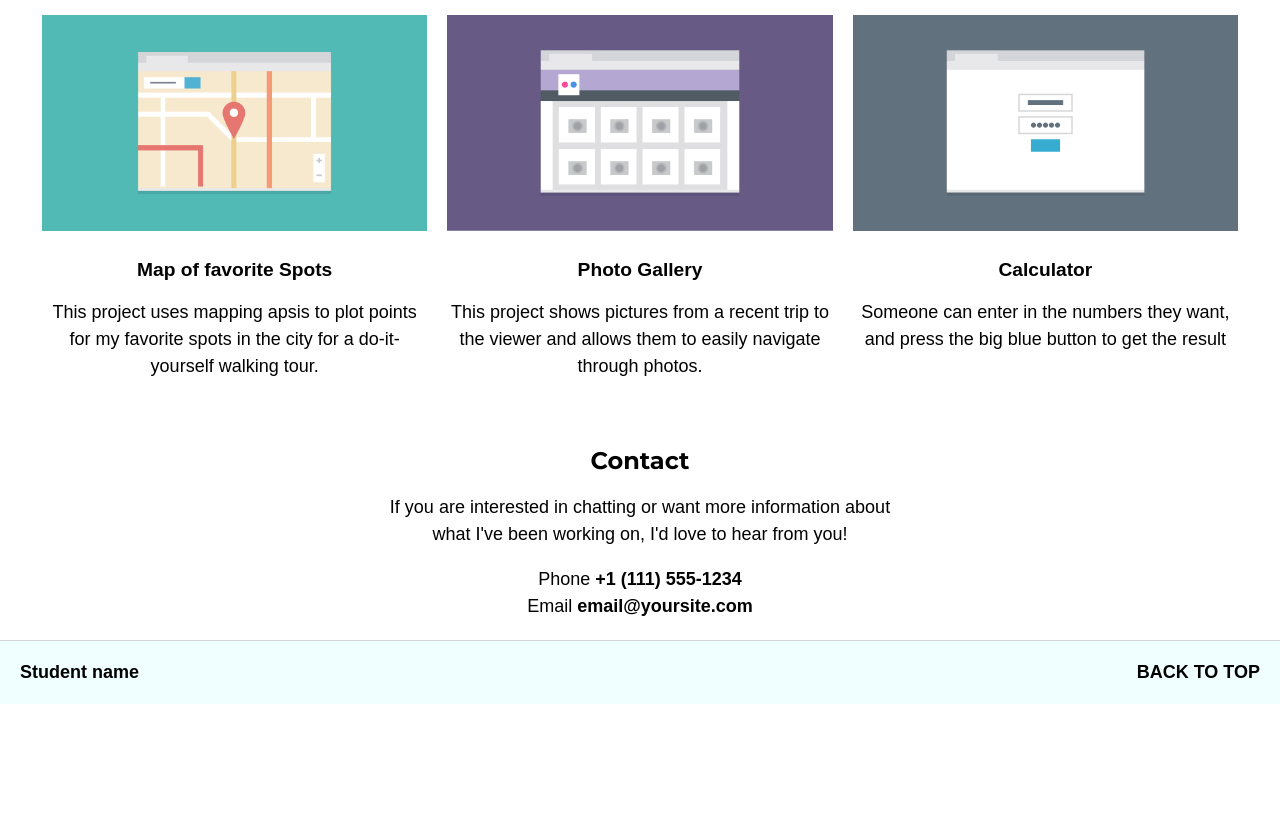
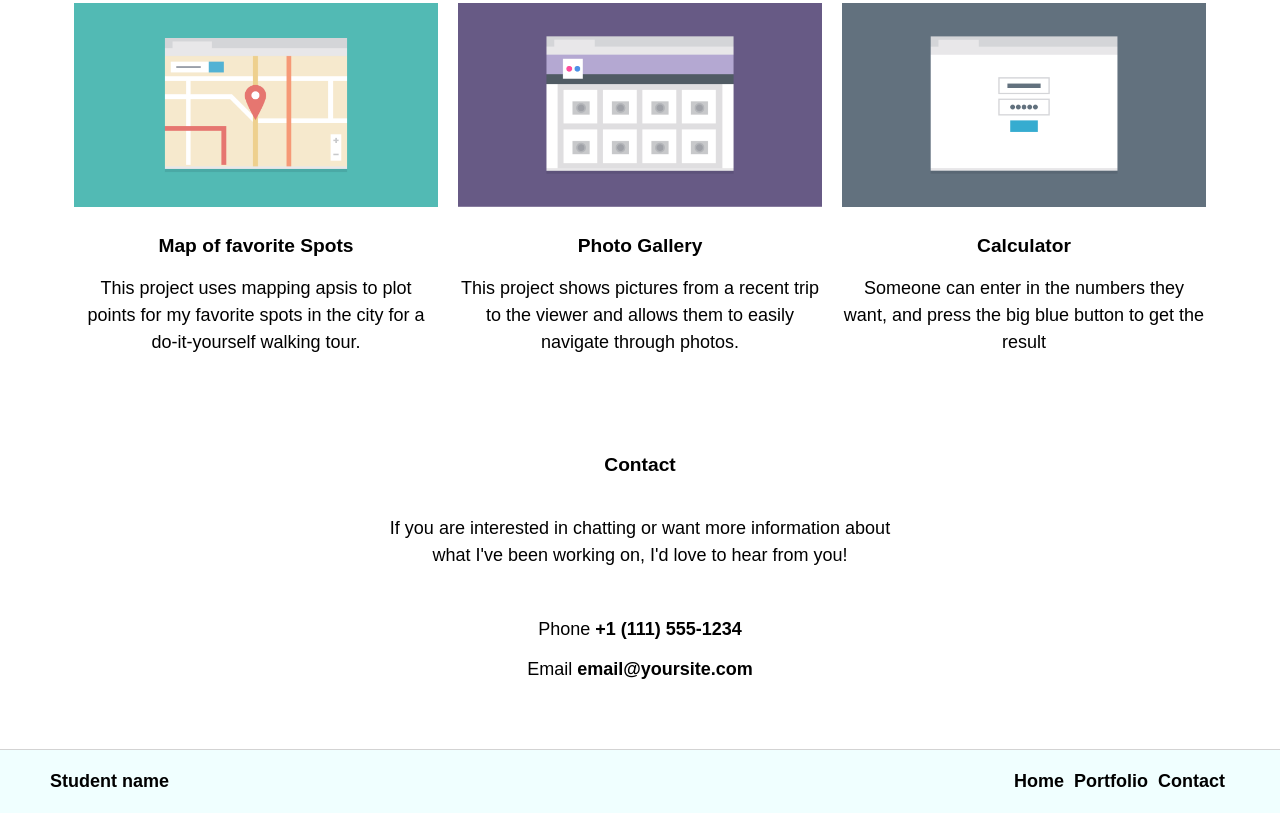
Before and after one commit to Ukjeent/responsive-layout-projekt, a plain HTML site: page index.html in a window 1280 px wide. Shown: the part 929-1742 px from the top of the page. Before the commit the page ends 1633 px from the top, so only its background shows below. Drawn offline with Linux system fonts and the light colour scheme.

Commit message:
Design updates

```diff
--- a/Css/style.css
+++ b/Css/style.css
@@ -109,7 +109,7 @@ footer {
 }
 
 .wrapper {
-    width: 95%;
+    width: 90%;
     margin: 0 auto;
 }
 
@@ -144,7 +144,7 @@ footer {
 }
 
 .profile-image {
-    max-width: 75%;
+    max-width: 80%;
     max-height: auto;
 }
 
@@ -155,6 +155,15 @@ footer {
     margin-right: auto;
 }
 
+.contact-section {
+    margin-top: 100px;
+}
+
+.contact-info {
+    line-height: 2.5rem;
+    margin-bottom: 60px;
+}
+
 /* =================================
   ID Element Styles
 ==================================== */
@@ -162,6 +171,12 @@ footer {
 /* =================================
   Media Queries
 ==================================== */
+
+@media (max-width: 767px) {
+    .footer-nav {
+        display: none;
+    }
+ }
 
 @media (min-width: 768px) {
 
@@ -205,8 +220,20 @@ footer {
     }
 
     .contact-section {
-    margin: auto;
+        margin: 50px auto 0 auto;
         width: 540px;
+    }
+
+    .contact-p {
+        margin: 40px 0;
+    }
+
+    .footer-back-to-top {
+        display: none;
+    }
+
+    footer {
+        padding-bottom: 50px;
     }
 
 }
@@ -215,6 +242,8 @@ footer {
 
     .main-header {
         flex-direction: row;
+        padding-left: 50px;
+        padding-right: 50px;
     }
 
     .nav-menu {
@@ -229,4 +258,10 @@ footer {
         margin: 0 10px 30px 10px;
     }
 
+    footer {
+        padding-bottom: 0px;
+        padding-left: 50px;
+        padding-right: 50px;
     }
+
+}
--- a/index.html
+++ b/index.html
@@ -72,8 +72,8 @@
         </div>
     </div>
         <div class="contact-section">
-            <h2>Contact</h2>
-            <p>If you are interested in chatting or want more information about what I've been working on, I'd love to hear from you!</p>
+            <h3>Contact</h3>
+            <p class="contact-p">If you are interested in chatting or want more information about what I've been working on, I'd love to hear from you!</p>
             <ul class="contact-info">
                 <li>Phone <a href="tel:#">+1 (111) 555-1234</a></li>
                 <li>Email <a href="mailto:test@test.no">email@yoursite.com</a></li>
@@ -82,7 +82,12 @@
     </div>
     <footer>
         <p class="footer-name">Student name</p>
-        <p class="footer-link"><a href="#">BACK TO TOP</a></p>
+        <p class="footer-back-to-top"><a href="#">BACK TO TOP</a></p>
+        <ul class="nav-menu footer-nav">
+            <li class="footer-link"><a href="#">Home</a></li>
+            <li class="footer-link"><a href="#">Portfolio</a></li>
+            <li class="footer-link"><a href="#">Contact</a></li>
+        </ul>
     </footer>
 </body>
 </html>
```
Lines whose indentation alone changed are shown as unchanged.
